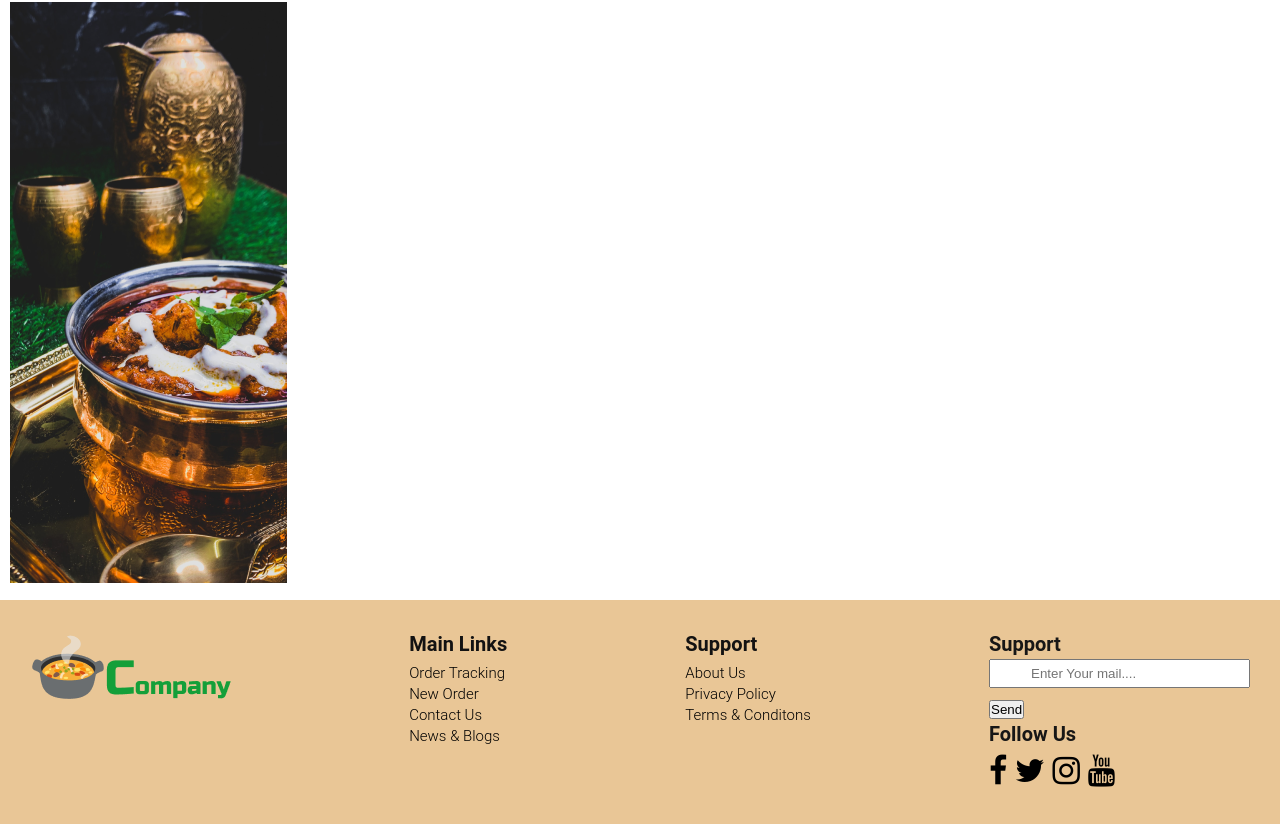
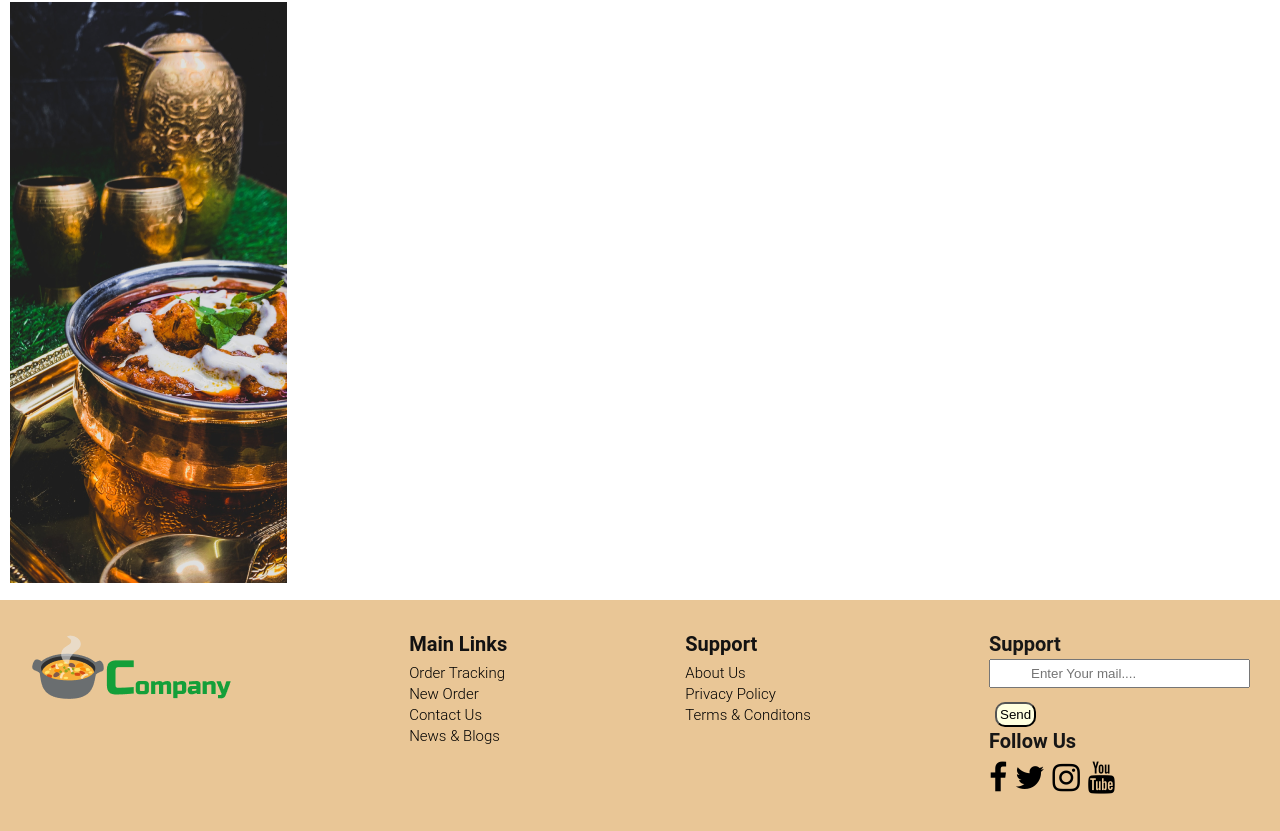
Before and after one commit to Jhantu520/Resturant5, a plain HTML site: page index.html in a window 1280 px wide. Shown: the part 3003-3834 px from the top of the page. Drawn offline with nearby package versions, Linux system fonts and the light colour scheme.

Commit message:
support_btn button added this section

```diff
--- a/style.css
+++ b/style.css
@@ -148,6 +148,14 @@ footer {
 .icon_container{
     font-size: 32px;
     gap: 15px;
+}
+.support_btn button{
+    margin-top: 4px;
+    color: black;
+    margin-left: 6px;
+    background-color: lightyellow;
+    padding: 3px;
+    border-radius: 10px;
 }
 @media (max-width: 800px) {
     .hero {
```
